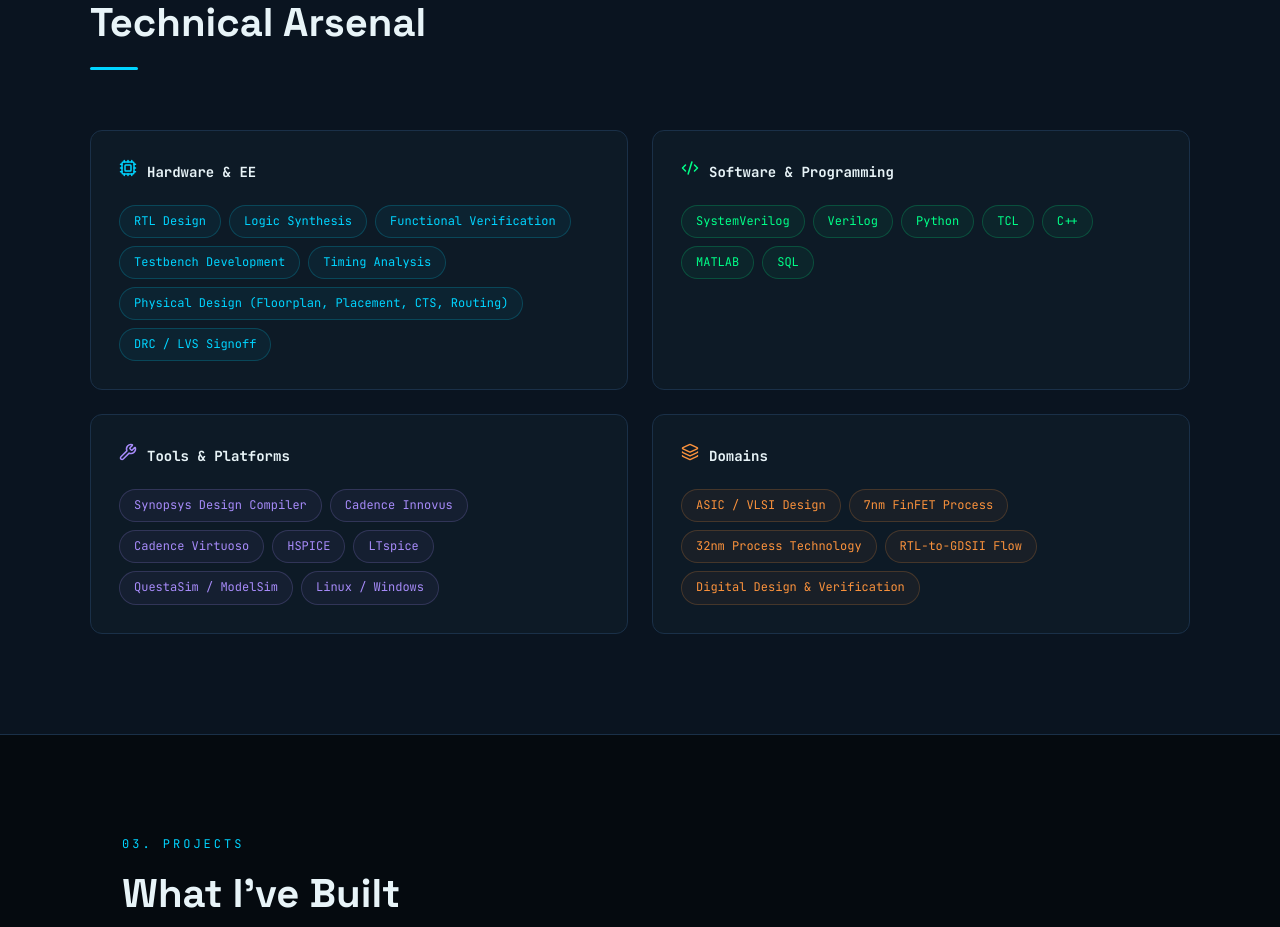
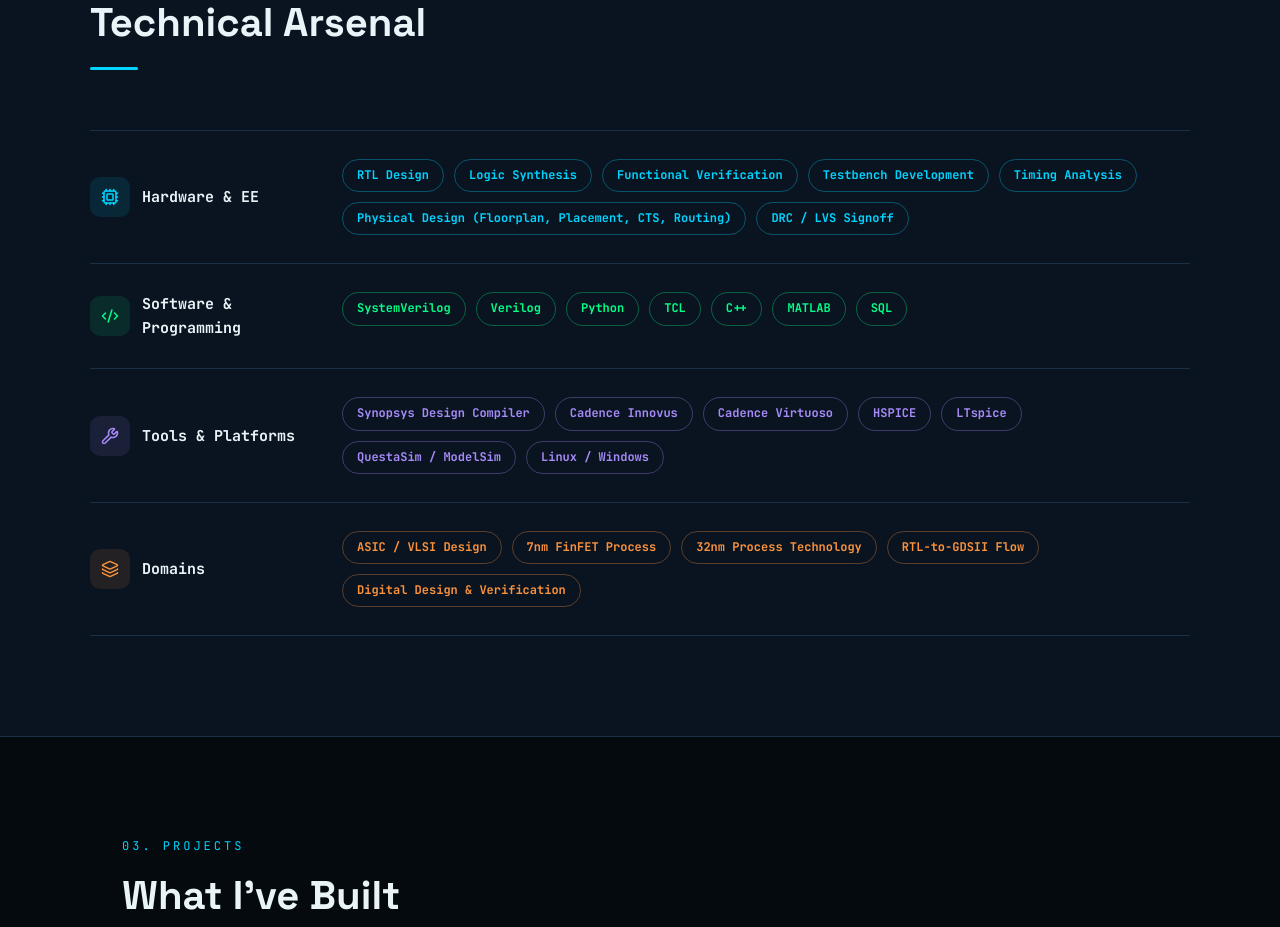
Before and after one commit to adityapkogri336/Portfolio, a React app: page / in a window 1280 px wide. Shown: the part 1780-2707 px from the top of the page. Built offline with nearby package versions, Linux system fonts and the light colour scheme; the HTML template or start-up script is replaced by a standard one.

Commit message:
Make Skills section pill styling consistent different approach-2

```diff
--- a/src/components/Skills.tsx
+++ b/src/components/Skills.tsx
@@ -7,32 +7,6 @@
   { key: "tools" as const, label: "Tools & Platforms", icon: <Wrench size={18} />, color: "#a78bfa" },
   { key: "domains" as const, label: "Domains", icon: <Layers size={18} />, color: "#fb923c" },
 ];
-
-function SkillTag({ text, color }: { text: string; color: string }) {
-  return (
-    <span style={{
-      padding: "6px 14px",
-      border: `1px solid ${color}33`,
-      borderRadius: 20,
-      fontFamily: "var(--font-mono)", fontSize: 12,
-      color: color,
-      background: `${color}0d`,
-      transition: "all 0.2s", display: "inline-block", cursor: "default",
-      whiteSpace: "nowrap",
-    }}
-    onMouseEnter={e => {
-      (e.currentTarget as HTMLElement).style.background = `${color}22`;
-      (e.currentTarget as HTMLElement).style.transform = "translateY(-1px)";
-    }}
-    onMouseLeave={e => {
-      (e.currentTarget as HTMLElement).style.background = `${color}0d`;
-      (e.currentTarget as HTMLElement).style.transform = "translateY(0)";
-    }}
-    >
-      {text}
-    </span>
-  );
-}
 
 export default function Skills() {
   return (
@@ -53,29 +27,54 @@
           <div style={{ width: 48, height: 3, background: "var(--accent-cyan)", marginTop: 12, borderRadius: 2 }} />
         </div>
 
-        <div style={{
-          display: "grid", gridTemplateColumns: "1fr 1fr",
-          gap: 24,
-        }} className="skills-grid">
-          {categories.map((cat) => (
-            <div key={cat.key} style={{
-              background: "var(--bg-card)",
-              border: "1px solid var(--border)",
-              borderRadius: 12, padding: "28px",
-              transition: "border-color 0.2s",
-            }}
-            onMouseEnter={e => (e.currentTarget.style.borderColor = cat.color)}
-            onMouseLeave={e => (e.currentTarget.style.borderColor = "var(--border)")}
-            >
-              <div style={{ display: "flex", alignItems: "center", gap: 10, marginBottom: 20 }}>
-                <span style={{ color: cat.color }}>{cat.icon}</span>
-                <h3 style={{ fontSize: 14, fontWeight: 600, color: "var(--text-primary)", fontFamily: "var(--font-mono)" }}>
+        <div style={{ display: "flex", flexDirection: "column" }}>
+          {categories.map((cat, i) => (
+            <div key={cat.key} className="skill-row" style={{
+              display: "flex", gap: 32,
+              padding: "28px 0",
+              borderTop: i === 0 ? "1px solid var(--border)" : "none",
+              borderBottom: "1px solid var(--border)",
+            }}>
+              {/* Label column */}
+              <div style={{ display: "flex", alignItems: "center", gap: 12, width: 220, flexShrink: 0 }} className="skill-row-label">
+                <span style={{
+                  display: "flex", alignItems: "center", justifyContent: "center",
+                  width: 40, height: 40, borderRadius: 10,
+                  background: `${cat.color}1a`,
+                  color: cat.color, flexShrink: 0,
+                }}>
+                  {cat.icon}
+                </span>
+                <h3 style={{ fontSize: 15, fontWeight: 700, color: "var(--text-primary)", fontFamily: "var(--font-mono)" }}>
                   {cat.label}
                 </h3>
               </div>
-              <div style={{ display: "flex", flexWrap: "wrap", gap: 8 }}>
+
+              {/* Skill badges */}
+              <div style={{ display: "flex", flexWrap: "wrap", gap: 10, alignContent: "flex-start", flex: 1 }}>
                 {skills[cat.key].map((skill) => (
-                  <SkillTag key={skill} text={skill} color={cat.color} />
+                  <span key={skill} style={{
+                    padding: "6px 14px",
+                    borderRadius: 20,
+                    border: `1px solid ${cat.color}55`,
+                    background: "transparent",
+                    color: cat.color,
+                    fontFamily: "var(--font-mono)", fontSize: 12, fontWeight: 600,
+                    whiteSpace: "nowrap",
+                    transition: "background 0.15s, border-color 0.15s",
+                    display: "inline-block",
+                  }}
+                  onMouseEnter={e => {
+                    (e.currentTarget as HTMLElement).style.background = `${cat.color}1a`;
+                    (e.currentTarget as HTMLElement).style.borderColor = cat.color;
+                  }}
+                  onMouseLeave={e => {
+                    (e.currentTarget as HTMLElement).style.background = "transparent";
+                    (e.currentTarget as HTMLElement).style.borderColor = `${cat.color}55`;
+                  }}
+                  >
+                    {skill}
+                  </span>
                 ))}
               </div>
             </div>
@@ -85,7 +84,8 @@
 
       <style>{`
         @media (max-width: 768px) {
-          .skills-grid { grid-template-columns: 1fr !important; }
+          .skill-row { flex-direction: column !important; gap: 16px !important; }
+          .skill-row-label { width: auto !important; }
         }
       `}</style>
     </section>
```
